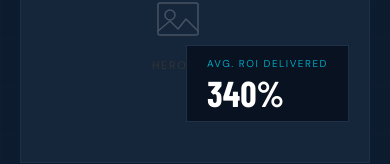
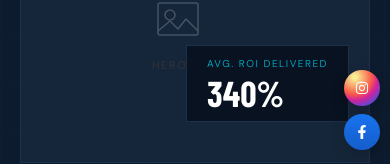
Before and after one commit to eileenfuenmayor634-sys/Web-Craft-Studio, a React (Vite) app: page / in a window 390 px wide. Shown: the part 682-846 px from the top of the page. Built offline with nearby package versions, Linux system fonts and the light colour scheme; no server answers; the HTML template or start-up script is replaced by a standard one; a web font is replaced by a local one.

Commit message:
feat(SocialSidebar, CSS): adjust positioning and styles for floating social icons on small screens

```diff
--- a/src/index.css
+++ b/src/index.css
@@ -241,6 +241,7 @@ html, body {
 }
 
 /* Opcional: ocultar en móviles muy pequeños para no tapar contenido */
-@media (max-width: 420px) {
-  .social-sidebar { display: none; }
+@media (max-width: 420px) { .social-sidebar { right: 10px; bottom: 12px; gap: 8px; }
+ .social-icon { width: 36px; height: 36px; font-size: 14px; box-shadow: 0 6px 18px rgba(0,0,0,0.22); }
+  .social-sidebar { z-index: 1200; }
 }
```
